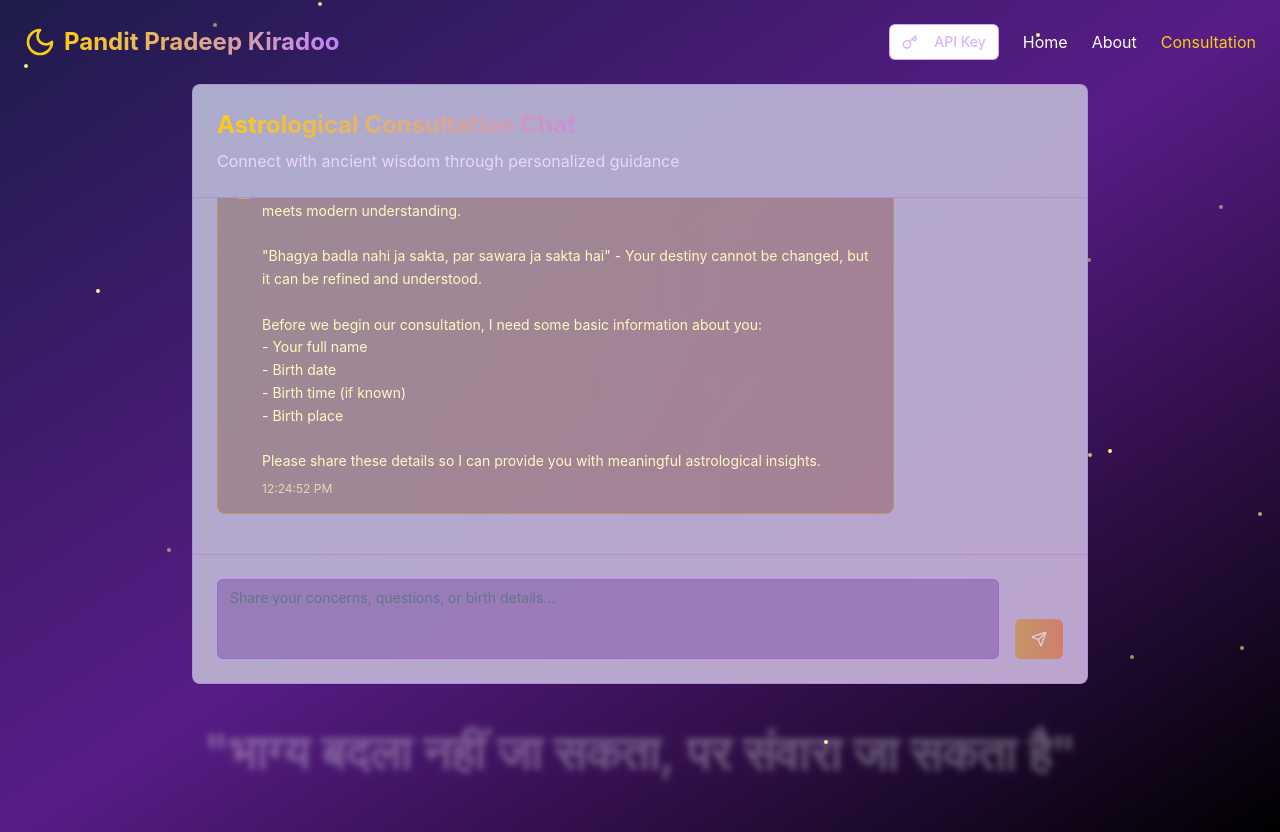
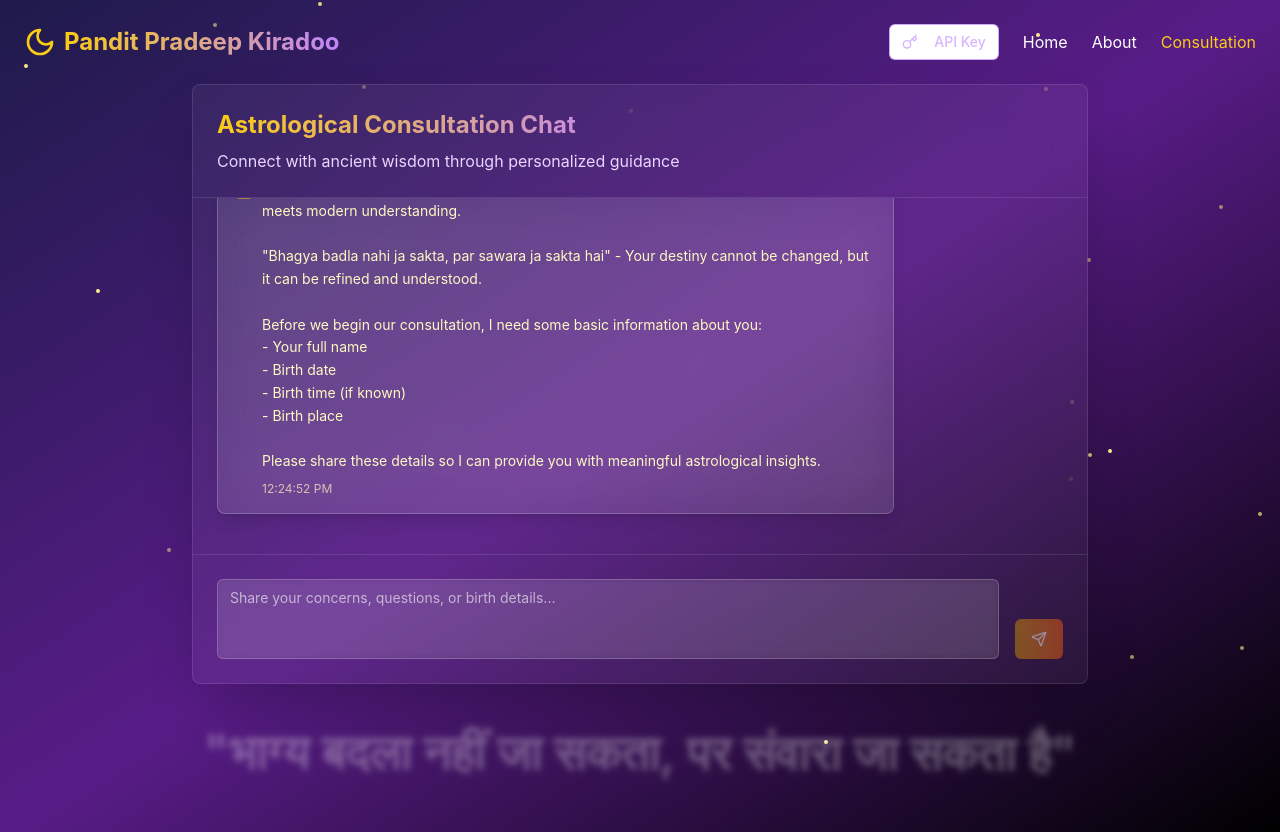
Before and after one commit to clonefutura10/astral-insights-alchemy, a React (Vite) app: page /consultation in a window 1280 px wide. Built offline with nearby package versions, Linux system fonts and the light colour scheme.

Commit message:
Fix: Improve card glass effects
Applied glass effects to all cards in the About and Consultation pages, enhancing the visual appearance. Updated `src/pages/About.tsx` and `src/pages/Consultation.tsx`.

```diff
--- a/src/pages/About.tsx
+++ b/src/pages/About.tsx
@@ -128,25 +128,25 @@ const About = () => {
 
         {/* Our Services Grid */}
         <div ref={cardsRef} className="grid md:grid-cols-2 lg:grid-cols-4 gap-6 mb-20">
-          <Card className="bg-gradient-to-br from-purple-900/50 to-indigo-900/50 border-purple-500/30 p-6 text-center hover:transform hover:scale-105 transition-all duration-300">
+          <Card className="bg-white/5 backdrop-blur-xl border border-white/10 p-6 text-center hover:transform hover:scale-105 transition-all duration-300 hover:bg-white/10 hover:border-white/20 shadow-2xl">
             <BookOpen className="w-12 h-12 text-yellow-400 mx-auto mb-4" />
             <h3 className="text-xl font-bold mb-2 text-white">Ancient Texts</h3>
             <p className="text-purple-200">Based on classical Vedic astrology texts and centuries of wisdom</p>
           </Card>
 
-          <Card className="bg-gradient-to-br from-indigo-900/50 to-blue-900/50 border-blue-500/30 p-6 text-center hover:transform hover:scale-105 transition-all duration-300">
+          <Card className="bg-white/5 backdrop-blur-xl border border-white/10 p-6 text-center hover:transform hover:scale-105 transition-all duration-300 hover:bg-white/10 hover:border-white/20 shadow-2xl">
             <Users className="w-12 h-12 text-blue-400 mx-auto mb-4" />
             <h3 className="text-xl font-bold mb-2 text-white">Personal Guidance</h3>
             <p className="text-blue-200">Individual consultations tailored to your unique planetary positions</p>
           </Card>
 
-          <Card className="bg-gradient-to-br from-blue-900/50 to-cyan-900/50 border-cyan-500/30 p-6 text-center hover:transform hover:scale-105 transition-all duration-300">
+          <Card className="bg-white/5 backdrop-blur-xl border border-white/10 p-6 text-center hover:transform hover:scale-105 transition-all duration-300 hover:bg-white/10 hover:border-white/20 shadow-2xl">
             <Award className="w-12 h-12 text-cyan-400 mx-auto mb-4" />
             <h3 className="text-xl font-bold mb-2 text-white">Expertise</h3>
             <p className="text-cyan-200">Decades of experience in Vedic astrology and spiritual guidance</p>
           </Card>
 
-          <Card className="bg-gradient-to-br from-purple-900/50 to-pink-900/50 border-pink-500/30 p-6 text-center hover:transform hover:scale-105 transition-all duration-300">
+          <Card className="bg-white/5 backdrop-blur-xl border border-white/10 p-6 text-center hover:transform hover:scale-105 transition-all duration-300 hover:bg-white/10 hover:border-white/20 shadow-2xl">
             <Heart className="w-12 h-12 text-pink-400 mx-auto mb-4" />
             <h3 className="text-xl font-bold mb-2 text-white">Compassionate</h3>
             <p className="text-pink-200">Understanding approach focused on healing and personal growth</p>
@@ -161,7 +161,7 @@ const About = () => {
 
           <div className="grid lg:grid-cols-3 gap-8">
             <div className="lg:col-span-2">
-              <Card className="bg-gradient-to-br from-indigo-900/30 to-purple-900/30 border-purple-500/30 p-8">
+              <Card className="bg-white/5 backdrop-blur-xl border border-white/10 p-8 shadow-2xl">
                 <h3 className="text-2xl font-bold mb-4 text-yellow-400">Experience & Expertise</h3>
                 <p className="text-lg leading-8 text-purple-100 mb-6">
                   With over 25 years of dedicated study and practice in Vedic astrology, Pandit Pradeep Kiradoo has guided thousands of seekers on their spiritual journey. His deep understanding of planetary influences and their impact on human life has made him a trusted advisor for people from all walks of life.
@@ -179,13 +179,13 @@ const About = () => {
             </div>
 
             <div className="space-y-6">
-              <Card className="bg-gradient-to-br from-yellow-900/30 to-orange-900/30 border-yellow-500/30 p-6">
+              <Card className="bg-white/5 backdrop-blur-xl border border-white/10 p-6 shadow-2xl">
                 <Star className="w-8 h-8 text-yellow-400 mb-3" />
                 <h4 className="text-lg font-bold mb-2 text-white">Personalized Approach</h4>
                 <p className="text-yellow-100">Every consultation is unique, focusing on your specific planetary configurations and life circumstances.</p>
               </Card>
 
-              <Card className="bg-gradient-to-br from-purple-900/30 to-indigo-900/30 border-purple-500/30 p-6">
+              <Card className="bg-white/5 backdrop-blur-xl border border-white/10 p-6 shadow-2xl">
                 <Moon className="w-8 h-8 text-purple-400 mb-3" />
                 <h4 className="text-lg font-bold mb-2 text-white">Holistic Understanding</h4>
                 <p className="text-purple-100">We look at the complete picture of your life, considering all planetary influences and their interconnections.</p>
--- a/src/pages/Consultation.tsx
+++ b/src/pages/Consultation.tsx
@@ -225,13 +225,13 @@ Please share these details so I can provide you with meaningful astrological ins
       {/* API Key Input */}
       {showApiKeyInput && (
         <div className="relative z-10 container mx-auto px-6 mb-4">
-          <Card className="max-w-md mx-auto bg-gradient-to-br from-indigo-900/40 to-purple-900/40 border-purple-500/30 p-4">
+          <Card className="max-w-md mx-auto bg-white/5 backdrop-blur-xl border border-white/10 p-4 shadow-2xl">
             <Label className="text-purple-200 mb-2 block">Groq API Key</Label>
             <Input
               type="password"
               value={groqApiKey}
               onChange={(e) => setGroqApiKey(e.target.value)}
-              className="bg-purple-900/30 border-purple-500/50 text-white"
+              className="bg-white/10 backdrop-blur-sm border-white/20 text-white placeholder:text-white/60"
               placeholder="Enter your Groq API key"
             />
             <p className="text-xs text-purple-400 mt-1">
@@ -246,9 +246,9 @@ Please share these details so I can provide you with meaningful astrological ins
 
       {/* Chat Interface */}
       <div className="relative z-10 container mx-auto px-6 pb-6">
-        <Card className="max-w-4xl mx-auto bg-gradient-to-br from-indigo-900/40 to-purple-900/40 border-purple-500/30 h-[600px] flex flex-col">
+        <Card className="max-w-4xl mx-auto bg-white/5 backdrop-blur-xl border border-white/10 h-[600px] flex flex-col shadow-2xl">
           {/* Chat Header */}
-          <div className="p-6 border-b border-purple-500/30">
+          <div className="p-6 border-b border-white/10">
             <h1 className="text-2xl font-bold bg-gradient-to-r from-yellow-400 via-purple-400 to-blue-400 bg-clip-text text-transparent">
               Astrological Consultation Chat
             </h1>
@@ -265,10 +265,10 @@ Please share these details so I can provide you with meaningful astrological ins
                 className={`flex ${message.type === 'user' ? 'justify-end' : 'justify-start'}`}
               >
                 <div
-                  className={`max-w-[80%] rounded-lg p-4 ${
+                  className={`max-w-[80%] rounded-lg p-4 shadow-lg ${
                     message.type === 'user'
-                      ? 'bg-gradient-to-r from-purple-600 to-indigo-600 text-white'
-                      : 'bg-gradient-to-r from-yellow-900/30 to-orange-900/30 border border-yellow-500/30 text-yellow-100'
+                      ? 'bg-gradient-to-r from-purple-600/80 to-indigo-600/80 backdrop-blur-sm text-white border border-white/20'
+                      : 'bg-white/10 backdrop-blur-xl border border-white/20 text-yellow-100'
                   }`}
                 >
                   <div className="flex items-start space-x-2">
@@ -292,7 +292,7 @@ Please share these details so I can provide you with meaningful astrological ins
             ))}
             {isLoading && (
               <div className="flex justify-start">
-                <div className="bg-gradient-to-r from-yellow-900/30 to-orange-900/30 border border-yellow-500/30 rounded-lg p-4">
+                <div className="bg-white/10 backdrop-blur-xl border border-white/20 rounded-lg p-4 shadow-lg">
                   <div className="flex items-center space-x-2">
                     <Bot className="w-5 h-5 text-yellow-400" />
                     <Loader2 className="w-4 h-4 animate-spin text-yellow-400" />
@@ -305,20 +305,20 @@ Please share these details so I can provide you with meaningful astrological ins
           </div>
 
           {/* Input Area */}
-          <div className="p-6 border-t border-purple-500/30">
+          <div className="p-6 border-t border-white/10">
             <div className="flex space-x-4">
               <Textarea
                 value={currentMessage}
                 onChange={(e) => setCurrentMessage(e.target.value)}
                 onKeyPress={handleKeyPress}
                 placeholder="Share your concerns, questions, or birth details..."
-                className="flex-1 bg-purple-900/30 border-purple-500/50 text-white resize-none"
+                className="flex-1 bg-white/10 backdrop-blur-sm border-white/20 text-white resize-none placeholder:text-white/60"
                 rows={2}
               />
               <Button
                 onClick={sendMessage}
                 disabled={!currentMessage.trim() || isLoading}
-                className="bg-gradient-to-r from-yellow-600 to-orange-600 hover:from-yellow-700 hover:to-orange-700 self-end"
+                className="bg-gradient-to-r from-yellow-600 to-orange-600 hover:from-yellow-700 hover:to-orange-700 self-end backdrop-blur-sm"
               >
                 <Send className="w-4 h-4" />
               </Button>
```
